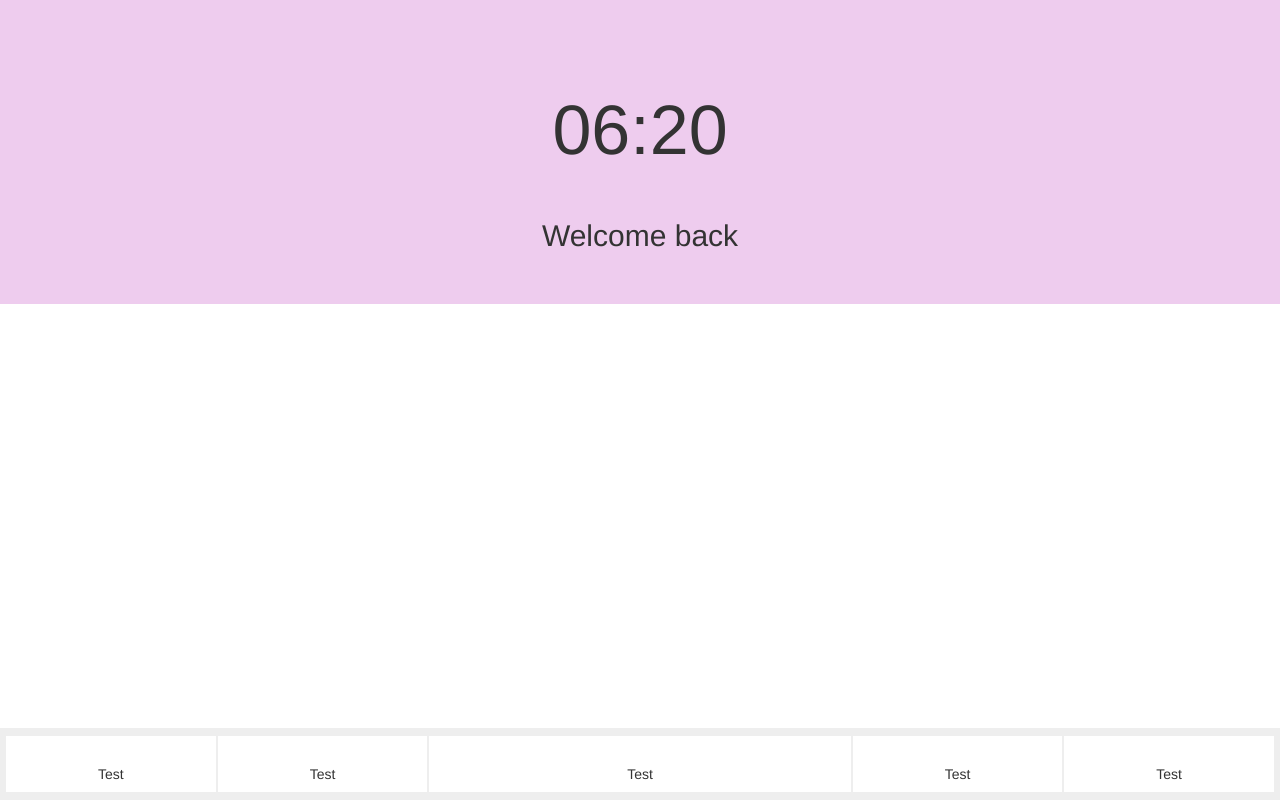
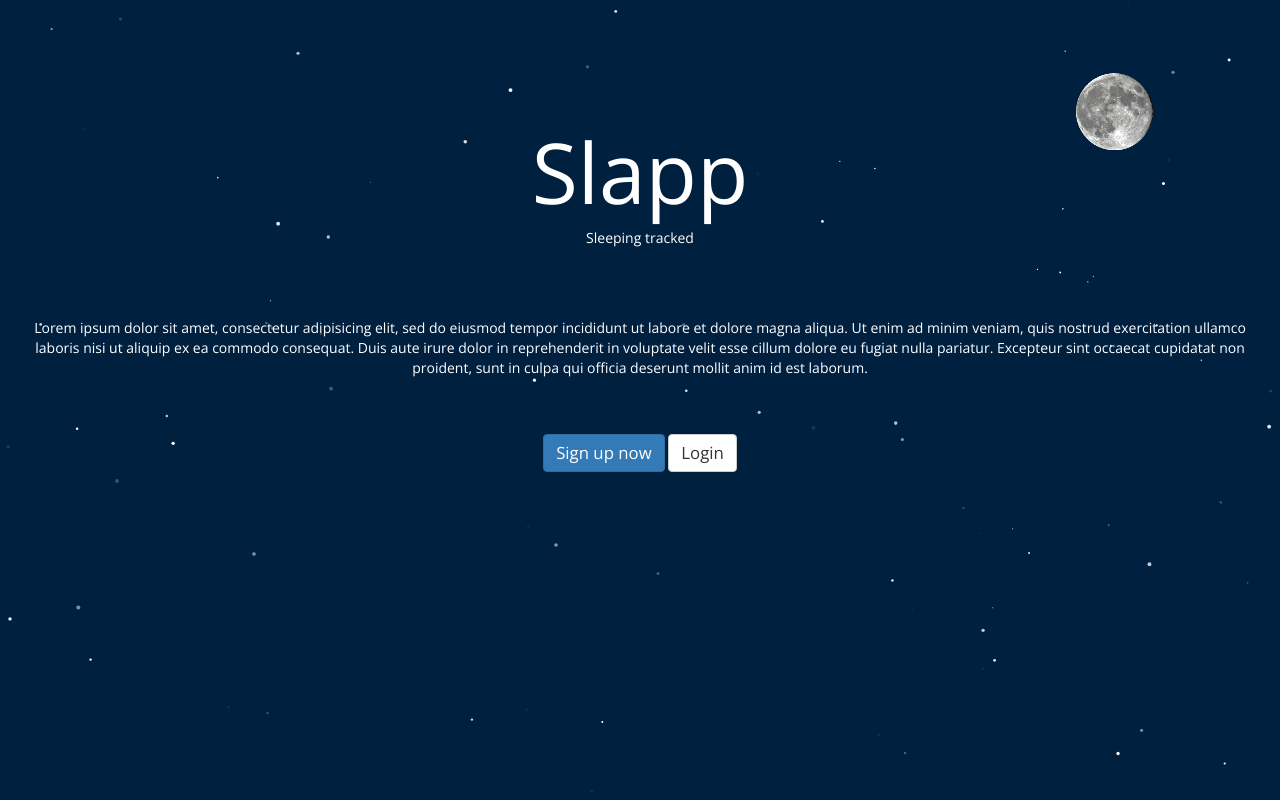
Before and after one commit to FSXAC/Lumohacks2017, a Flask app: page / in a window 1280 px wide. Run offline with Flask 2, Linux system fonts and the light colour scheme; some libraries are stand-ins or nearby versions.

Commit message:
Added home page with aesthetics

```diff
--- a/webapp/app.py
+++ b/webapp/app.py
@@ -5,11 +5,11 @@ app = Flask(__name__)
 
 @app.route('/')
 def index():
-    return render_template('home.html')
+    return render_template('unreg.html')
 
 @app.route('/<name>')
 def indexNamed(name):
-    return render_template('home.html', py_name = name)
+    return render_template('home.html', py_name=name)
 
 if __name__ == "__main__":
     app.run(debug=True)
--- a/webapp/static/css/default.css
+++ b/webapp/static/css/default.css
@@ -1,3 +1,21 @@
+body {
+	padding-top: 50px;
+	font-family: 'Open Sans', sans-serif;
+	font-weight: 400;
+}
+h1, h2, h3, h4, h5 {
+	font-weight: 300;
+}
+.navbar-inverse {
+	background-color: #235;
+	border-bottom: 1px solid #456;
+}
+.navbar-inverse .navbar-nav>.active>a, .navbar-inverse .navbar-nav>.active>a:focus, .navbar-inverse .navbar-nav>.active>a:hover {
+	background-color: #123;
+}
+.navbar-inverse .navbar-toggle:focus, .navbar-inverse .navbar-toggle:hover {
+	background-color: #123;
+}
 .s_navbar {
 	width: 100%;
 	position: absolute;
@@ -37,7 +55,7 @@
 	width: 100%;
 	top: 0;
 	left: 0;
-	background: #ECE;
+	background: #024;
 }
 .s_page-home {
 	width: 100%;
@@ -45,6 +63,9 @@
 	text-align: center;
 }
 .s_page-home > h1 {
-	margin: 50px 0;
+	color: white;
 	font-size: 5em;
 }
+.s_page-home > h2 {
+	color: white;
+}
--- a/webapp/static/js/main.js
+++ b/webapp/static/js/main.js
@@ -35,6 +35,16 @@ View.prototype.init = function() {
 };
 
 window.onload = function() {
+
+    // Access firebase
+    initFirebase();
+    var database = firebase.database();
+
+    // test reading data
+    // var k = database.ref('/users/').once('value').then(function(snapshot) {
+    //     console.log(snapshot.val());
+    // });
+
     view = new View();
     view.init();
 }
@@ -48,3 +58,15 @@ function getFormattedTime() {
     return (hours < 10 ? '0' : '') + hours + ':' +
            (min < 10 ? '0' : '') + min;
 }
+
+function initFirebase() {
+    var config = {
+        apiKey: "AIzaSyCpukNeAZkRMjv9wisVzrDTDr1oLq2dklk",
+        authDomain: "lumohacks2017.firebaseapp.com",
+        databaseURL: "https://lumohacks2017.firebaseio.com",
+        projectId: "lumohacks2017",
+        storageBucket: "lumohacks2017.appspot.com",
+        messagingSenderId: "1069429648890"
+    };
+    firebase.initializeApp(config);
+}
--- a/webapp/templates/home.html
+++ b/webapp/templates/home.html
@@ -4,34 +4,45 @@
     <script src="https://ajax.googleapis.com/ajax/libs/jquery/3.2.1/jquery.min.js"></script>
     <script src="https://maxcdn.bootstrapcdn.com/bootstrap/3.3.7/js/bootstrap.min.js"></script>
     <script src="https://cdnjs.cloudflare.com/ajax/libs/mustache.js/2.3.0/mustache.js"></script>
+    <script src="https://www.gstatic.com/firebasejs/4.3.1/firebase.js"></script>
+    <script src="https://www.gstatic.com/firebasejs/4.3.0/firebase-app.js"></script>
+    <script src="https://www.gstatic.com/firebasejs/4.3.0/firebase-auth.js"></script>
+    <script src="https://www.gstatic.com/firebasejs/4.3.0/firebase-database.js"></script>
 
     <link rel="stylesheet" href="https://maxcdn.bootstrapcdn.com/bootstrap/3.3.7/css/bootstrap.min.css">
+    <link href="https://fonts.googleapis.com/css?family=Open+Sans:300,400" rel="stylesheet">
     <link type="text/css" rel="stylesheet" href="https://maxcdn.bootstrapcdn.com/font-awesome/4.4.0/css/font-awesome.min.css">
     <link rel="stylesheet" href="static/css/default.css">
 
     <script>
         g_py_name = '{{py_name}}';
+        g_py_apikey = '{{py_apikey}}';
     </script>
 </head>
 <body>
+    <nav class="navbar navbar-default navbar-fixed-top navbar-inverse" >
+        <div class="container">
+            <div class="navbar-header">
+                <button type="button" class="navbar-toggle collapsed" data-toggle="collapse" data-target="#nav-collapsable" aria-expanded="false">
+                <span class="sr-only">Toggle Nav</span>
+                <span class="icon-bar"></span>
+                <span class="icon-bar"></span>
+                <span class="icon-bar"></span>
+                </button>
+                <a class="navbar-brand" href="#">Slapp</a>
+            </div>
+            <div class="collapse navbar-collapse" id="nav-collapsable">
+                <ul class="nav navbar-nav">
+                    <li role="presentation" class="active"><a href="#index">Overview</a></li>
+                    <li role="presentation"><a href="#">Thing 1</a></li>
+                    <li role="presentation"><a href="#">Thing 2</a></li>
+                    <li role="presentation"><a href="#">Thing 3</a></li>
+                    <li role="presentation"><a href="/">Log out</a></li>
+                </ul>
+            </div>
+        </div>
+    </nav>
     <div id="main_content_box" class="s_content">
-    </div>
-    <div class="s_navbar">
-        <div class="col-xs-2">
-            <div class="s_navbtn"><a href="#">Test</a></div>
-        </div>
-        <div class="col-xs-2">
-            <div class="s_navbtn"><a href="#">Test</a></div>
-        </div>
-        <div class="col-xs-4">
-            <div class="s_navbtn"><a href="#">Test</a></div>
-        </div>
-        <div class="col-xs-2">
-            <div class="s_navbtn"><a href="#">Test</a></div>
-        </div>
-        <div class="col-xs-2">
-            <div class="s_navbtn"><a href="#">Test</a></div>
-        </div>
     </div>
     <script src="static/js/main.js"></script>
 </body>
--- /dev/null
+++ b/webapp/templates/unreg.html
@@ -0,0 +1,105 @@
+<!doctype html>
+<html>
+<head>
+<script src="https://ajax.googleapis.com/ajax/libs/jquery/3.2.1/jquery.min.js"></script>
+<script src="https://maxcdn.bootstrapcdn.com/bootstrap/3.3.7/js/bootstrap.min.js"></script>
+
+<script src="https://www.gstatic.com/firebasejs/4.3.1/firebase.js"></script>
+<script src="https://www.gstatic.com/firebasejs/4.3.0/firebase-app.js"></script>
+<script src="https://www.gstatic.com/firebasejs/4.3.0/firebase-auth.js"></script>
+<script src="https://www.gstatic.com/firebasejs/4.3.0/firebase-database.js"></script>
+
+<script language="javascript" type="text/javascript" src="https://cdnjs.cloudflare.com/ajax/libs/p5.js/0.5.11/p5.min.js"></script>
+<script language="javascript" type="text/javascript" src="https://cdnjs.cloudflare.com/ajax/libs/p5.js/0.5.11/addons/p5.dom.min.js"></script>
+
+<link rel="stylesheet" href="https://maxcdn.bootstrapcdn.com/bootstrap/3.3.7/css/bootstrap.min.css">
+<link href="https://fonts.googleapis.com/css?family=Open+Sans:300,400" rel="stylesheet">
+<link type="text/css" rel="stylesheet" href="https://maxcdn.bootstrapcdn.com/font-awesome/4.4.0/css/font-awesome.min.css">
+<link rel="stylesheet" href="static/css/default.css">
+<style>
+body { overflow: hidden; color: white;}
+.s_container { text-align: center }
+.s_container > section { padding: 1em; }
+.s_container > section { margin: 3em 0; }
+.s_canvas { z-index: -1; }
+h1 { font-size: 6em; }
+</style>
+</head>
+<body>
+<div class="s_container">
+    <section>
+        <h1>Slapp</h1>
+        <subtitle>Sleeping tracked</subtitle>
+    </section>
+    <section>
+        Lorem ipsum dolor sit amet, consectetur adipisicing elit, sed do eiusmod
+        tempor incididunt ut labore et dolore magna aliqua. Ut enim ad minim veniam,
+        quis nostrud exercitation ullamco laboris nisi ut aliquip ex ea commodo
+        consequat. Duis aute irure dolor in reprehenderit in voluptate velit esse
+        cillum dolore eu fugiat nulla pariatur. Excepteur sint occaecat cupidatat non
+        proident, sunt in culpa qui officia deserunt mollit anim id est laborum.
+    </section>
+    <secton>
+        <a class="btn btn-primary"><big>Sign up now</big></a>
+        <a href="/muchen" class="btn btn-default"><big>Login</big></a>
+    </secton>
+</div>
+<script>
+function Star() {
+    this.position = createVector(random(0, width),
+                                 random(0, height));
+    this.radius = random(0.5, 2);
+    this.opacityMin = random(50, 150);
+    this.opacityMax = random(150, 255);
+    this.omega = random(0.003, 0.1);
+    this.theta = random(0, TWO_PI);
+}
+Star.prototype.draw = function() {
+    var d = this.radius * 2;
+    var o = (Math.sin(this.omega * frameCount + this.theta) + 1) / 2 * 255;
+    fill(255, o);
+    ellipse(this.position.x, this.position.y, d, d);
+};
+
+
+var stars = []
+var moon;
+
+function preload() {
+    moon = loadImage('static/img/moon.png')
+}
+
+function setup() {
+    canvas = createCanvas(windowWidth, windowHeight);
+    canvas.class("s_canvas");
+    canvas.position(0, 0);
+    noStroke();
+
+    for (var i = 0; i < 100; i++) {
+        stars.push(new Star());
+    }
+}
+
+var moonInterval = 2000;
+function draw() {
+    background(0, 32, 64);
+
+    // draw stars
+    for (var i = 0, j = stars.length; i < j; i++) {
+        stars[i].draw();
+    }
+
+    // draw the moon
+    var stepTime = frameCount % moonInterval;
+    image(moon,
+          map(stepTime, 0, moonInterval, width + 80, -80),
+          map(sin(stepTime * PI / moonInterval), 0, 1, 100, 50),
+          80, 80);
+}
+
+function windowResized() {
+    resizeCanvas(windowWidth, windowHeight);
+}
+</script>
+</body>
+</html>
```
Also changed, not shown: webapp/static/img/moon.png (added).
